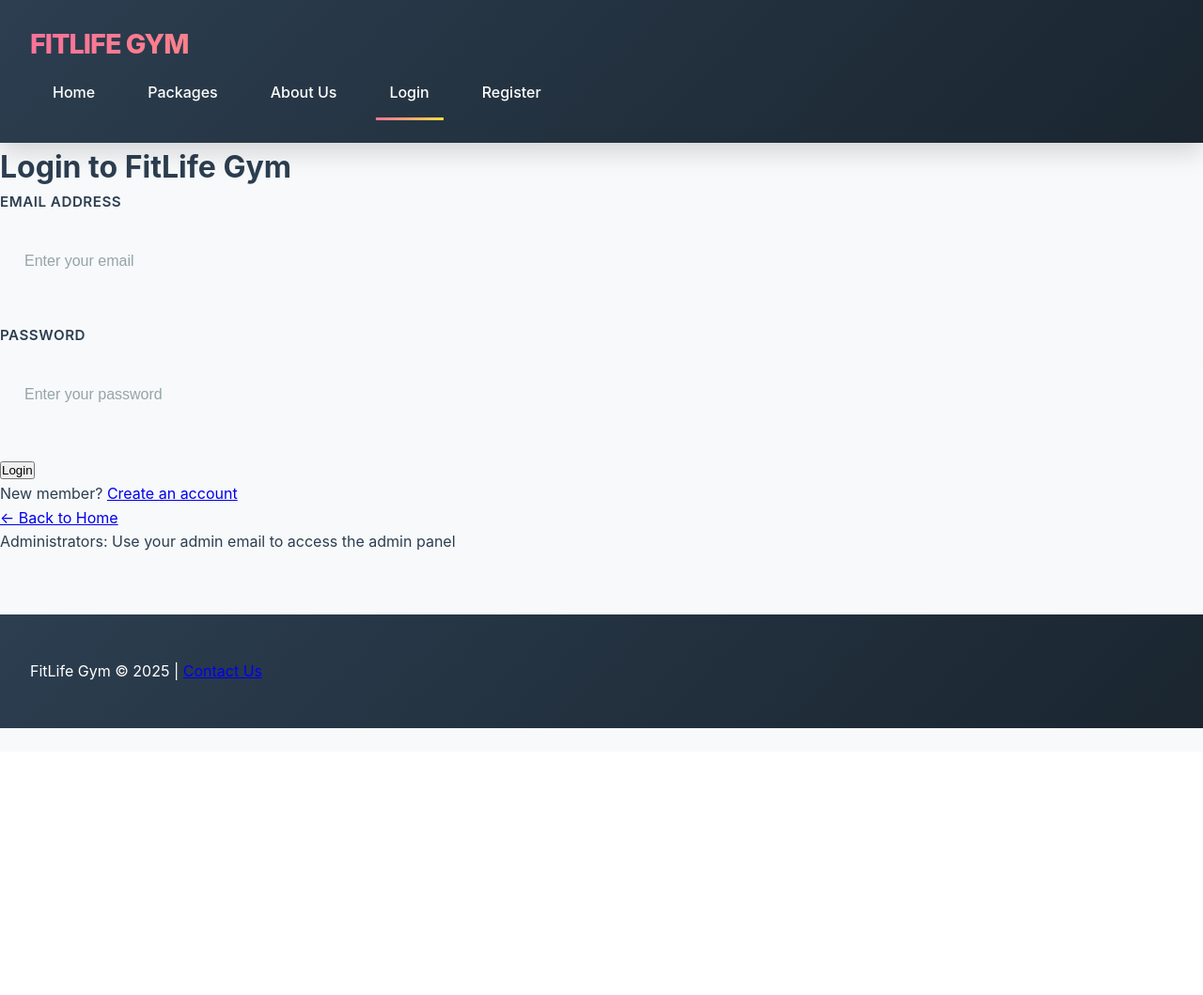
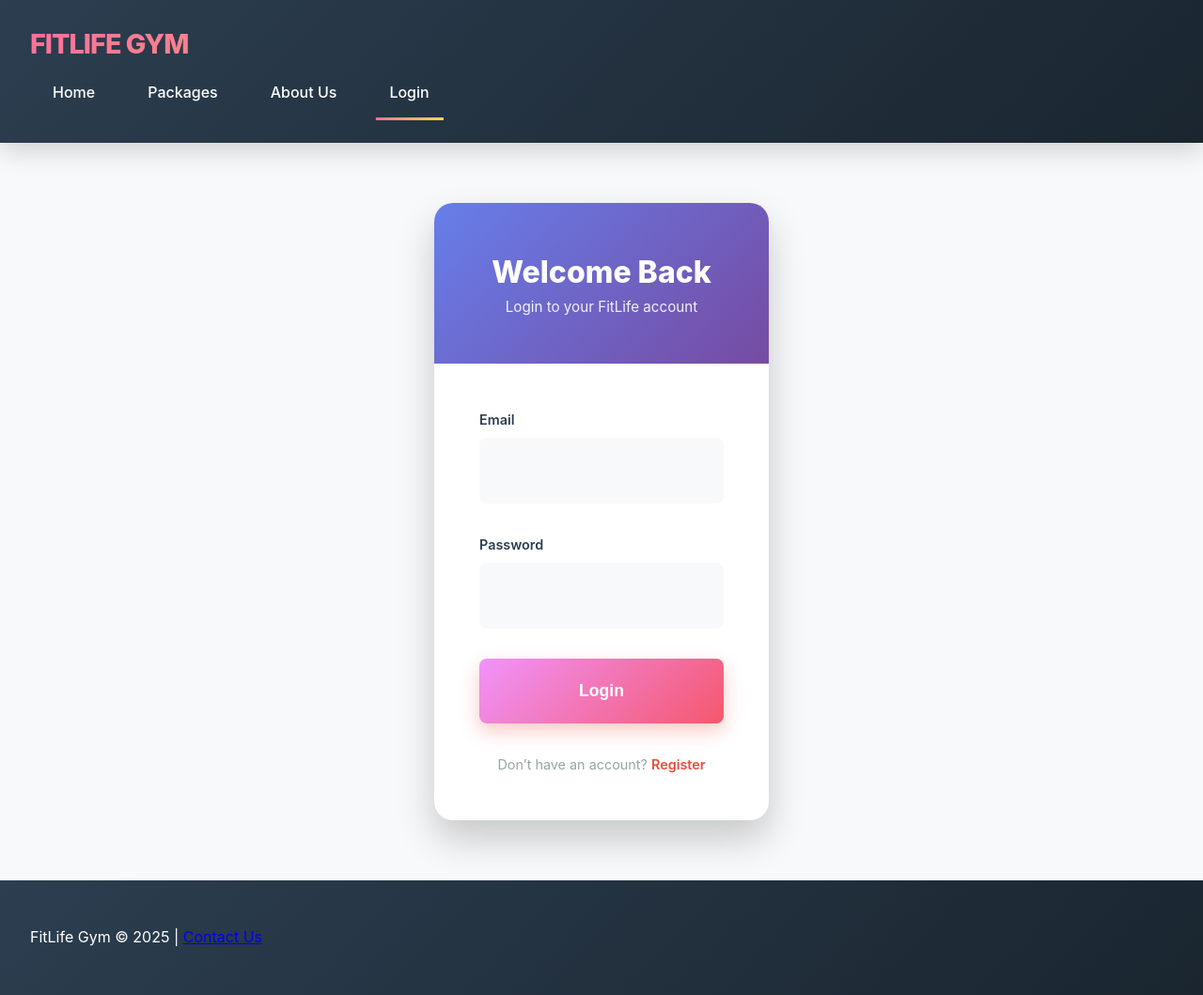
Before and after one commit to rideshmaharjan/gwps, a PHP site: page /login.php in a window 1280 px wide. Shown: the whole page at 94% size. Before the commit the page ends 775 px from the top, so only its background shows below. Run offline with PHP 8.4, Linux system fonts and the light colour scheme.

Commit message:
Css for the login page

```diff
--- a/css/style.css
+++ b/css/style.css
@@ -559,117 +542,149 @@ nav {
     font-size: 0.9rem;
 }
 
-/* ==============================
-   FORMS - ELEGANT & MODERN
-   ============================== */
-.form-container {
-    max-width: 600px;
+
+.auth-container {
+    max-width: 420px;
     margin: var(--space-2xl) auto;
-    padding: var(--space-xl);
+    padding: 0 var(--space-lg);
+}
+
+.auth-card {
     background: var(--white);
     border-radius: var(--radius-xl);
     box-shadow: var(--shadow-xl);
+    overflow: hidden;
+    animation: fadeInUp 0.6s ease;
 }
 
-.form-header {
+.auth-header {
+    background: var(--gradient-primary);
+    padding: var(--space-xl);
     text-align: center;
-    margin-bottom: var(--space-xl);
 }
 
-.form-header h2 {
-    font-size: 2.5rem;
+.auth-header h2 {
+    font-size: 2rem;
     font-weight: 800;
-    color: var(--secondary-dark);
-    margin-bottom: var(--space-sm);
+    color: var(--white);
 }
 
-.form-group {
-    margin-bottom: var(--space-lg);
-    position: relative;
+.auth-header p {
+    color: rgba(255, 255, 255, 0.9);
+    font-size: 0.95rem;
 }
 
-.form-group label {
+.auth-body {
+    padding: var(--space-xl);
+}
+
+
+.auth-form .form-group {
+    margin-bottom: var(--space-lg);
+}
+
+.auth-form label {
     display: block;
-    margin-bottom: var(--space-sm);
+    margin-bottom: var(--space-xs);
     font-weight: 600;
     color: var(--secondary-dark);
-    font-size: 0.95rem;
-    text-transform: uppercase;
-    letter-spacing: 0.5px;
+    font-size: 0.9rem;
 }
 
-.form-group input,
-.form-group textarea,
-.form-group select {
+.auth-form input {
     width: 100%;
     padding: var(--space-md);
+    border-radius: var(--radius-md);
     border: 2px solid var(--light-gray);
-    border-radius: var(--radius-md);
+    background: var(--light-gray);
     font-size: 1rem;
     transition: var(--transition-normal);
-    background: var(--light-gray);
 }
 
-.form-group input:focus,
-.form-group textarea:focus,
-.form-group select:focus {
+.auth-form input:focus {
     outline: none;
     border-color: var(--primary-red);
     background: var(--white);
     box-shadow: 0 0 0 4px rgba(231, 76, 60, 0.1);
-    transform: translateY(-2px);
 }
 
-.form-group input::placeholder {
+
+.form-group.error input {
+    border-color: var(--primary-red);
+    background: rgba(231, 76, 60, 0.05);
+}
+
+.error-text {
+    margin-top: var(--space-xs);
+    font-size: 0.85rem;
+    color: var(--primary-red);
+}
+
+
+.auth-submit {
+    width: 100%;
+    padding: var(--space-md);
+    border: none;
+    border-radius: var(--radius-md);
+    background: var(--gradient-sunset);
+    color: var(--white);
+    font-size: 1.1rem;
+    font-weight: 700;
+    cursor: pointer;
+    transition: var(--transition-normal);
+    box-shadow: 0 8px 20px rgba(231, 76, 60, 0.3);
+}
+
+.auth-submit:hover {
+    transform: translateY(-2px);
+    box-shadow: 0 12px 30px rgba(231, 76, 60, 0.5);
+}
+
+
+.auth-footer {
+    text-align: center;
+    margin-top: var(--space-lg);
+    font-size: 0.9rem;
     color: var(--gray);
 }
 
-.form-icon {
-    position: absolute;
-    right: 15px;
-    top: 42px;
-    color: var(--gray);
-    transition: var(--transition-fast);
+.auth-footer a {
+    color: var(--primary-red);
+    text-decoration: none;
+    font-weight: 600;
 }
 
-.form-group input:focus ~ .form-icon {
-    color: var(--primary-red);
+.auth-footer a:hover {
+    text-decoration: underline;
 }
 
-.error {
-    color: var(--primary-red);
-    font-size: 0.85rem;
-    margin-top: var(--space-xs);
-    display: flex;
-    align-items: center;
-    gap: var(--space-xs);
-}
 
-.success {
-    background: var(--gradient-ocean);
-    color: var(--white);
+.auth-message {
     padding: var(--space-md);
     border-radius: var(--radius-md);
     margin-bottom: var(--space-lg);
-    text-align: center;
-    font-weight: 600;
-    animation: slideIn 0.5s ease;
+    font-size: 0.95rem;
 }
 
-@keyframes slideIn {
-    from {
-        opacity: 0;
-        transform: translateY(-20px);
-    }
-    to {
-        opacity: 1;
-        transform: translateY(0);
+.auth-message.error {
+    background: rgba(231, 76, 60, 0.1);
+    color: var(--primary-red);
+    border-left: 4px solid var(--primary-red);
+}
+
+.auth-message.success {
+    background: rgba(39, 174, 96, 0.1);
+    color: var(--accent-green);
+    border-left: 4px solid var(--accent-green);
+}
+
+
+@media (max-width: 480px) {
+    .auth-body {
+        padding: var(--space-lg);
     }
 }
 
-/* ==============================
-   ADMIN DASHBOARD - PROFESSIONAL
-   ============================== */
 .admin-dashboard {
     padding: var(--space-xl) var(--space-lg);
     max-width: 1400px;
--- a/login.php
+++ b/login.php
@@ -83,50 +83,39 @@ if ($_SERVER['REQUEST_METHOD'] == 'POST') {
         <a href="public/packages.php">Packages</a>
         <a href="public/about.php">About Us</a>
         <a href="../login.php" class="active">Login</a>
-            <a href="user/register.php">Register</a>
     </div>
 </nav>
+    <div class="auth-container">
+    <div class="auth-card">
+        <div class="auth-header">
+            <h2>Welcome Back</h2>
+            <p>Login to your FitLife account</p>
+        </div>
 
-    <div class="login-container">
-        <h1>Login to FitLife Gym</h1>
-
-        <?php if (isset($_SESSION['success'])): ?>
-            <div class="success"><?php echo $_SESSION['success']; unset($_SESSION['success']); ?></div>
-        <?php endif; ?>
-
-        <?php if (isset($errors['database'])): ?>
-            <div class="error"><?php echo $errors['database']; ?></div>
-        <?php endif; ?>
-
-        <form method="POST" action="">
+        <div class="auth-body">
+            <form class="auth-form" method="POST">
                 <div class="form-group">
-                <label>Email Address</label>
-                <input type="email" name="email"
-                       value="<?php echo htmlspecialchars($email); ?>"
-                       placeholder="Enter your email">
-                <?php if (isset($errors['email'])): ?>
-                    <span class="error"><?php echo $errors['email']; ?></span>
-                <?php endif; ?>
+                    <label>Email</label>
+                    <input type="email" name="email" required>
                 </div>
 
                 <div class="form-group">
                     <label>Password</label>
-                <input type="password" name="password"
-                       placeholder="Enter your password">
-                <?php if (isset($errors['password'])): ?>
-                    <span class="error"><?php echo $errors['password']; ?></span>
-                <?php endif; ?>
+                    <input type="password" name="password" required>
                 </div>
 
-            <button type="submit" class="btn-login">Login</button>
+                <button type="submit" class="auth-submit">
+                    Login
+                </button>
             </form>
 
-        <div class="login-links">
-            <p>New member? <a href="user/register.php">Create an account</a></p>
-            <p><a href="homepage.php">← Back to Home</a></p>
-            <p class="admin-note">Administrators: Use your admin email to access the admin panel</p>
+            <div class="auth-footer">
+                <p>Don’t have an account? <a href="user/register.php">Register</a></p>
             </div>
         </div>
+    </div>
+</div>
+
 
     <footer>
         <p>FitLife Gym &copy; 2025 | <a href="public/about.php#contact">Contact Us</a></p>
--- a/public/about.php
+++ b/public/about.php
@@ -7,8 +7,7 @@ echo 'This is about us';
 <html>
 <head>
     <title>About Us - FitLife Gym</title>
-   <link rel="stylesheet" href="/gwps/css/style.css?v=<?= time() ?>">
-
+    <link rel="stylesheet" href="../css/style.css">
 </head>
 <body>
     <nav>
--- a/public/packages.php
+++ b/public/packages.php
@@ -5,8 +5,7 @@
     <meta charset="UTF-8">
     <meta name="viewport" content="width=device-width, initial-scale=1.0">
     <title>FitLife Gym</title>
-   <link rel="stylesheet" href="/gwps/css/style.css?v=<?= time() ?>">
-
+    <link rel="stylesheet" href="css/homepage.css">
 </head>
 <body>
     <header>
--- a/user/register.php
+++ b/user/register.php
@@ -86,7 +86,7 @@ if($_SERVER['REQUEST_METHOD'] == 'POST'){
 <html>
 <head>
     <title>Register - FitLife Gym</title>
-    <link rel="stylesheet" href="../css/style.css">
+ <link rel="stylesheet" href="../css/style.css">
 </head>
 <body>
     <!-- Navigation -->
```
Also changed, not shown: other parts of css/style.css (+131 -29 lines). Lines whose indentation alone changed are shown as unchanged.
